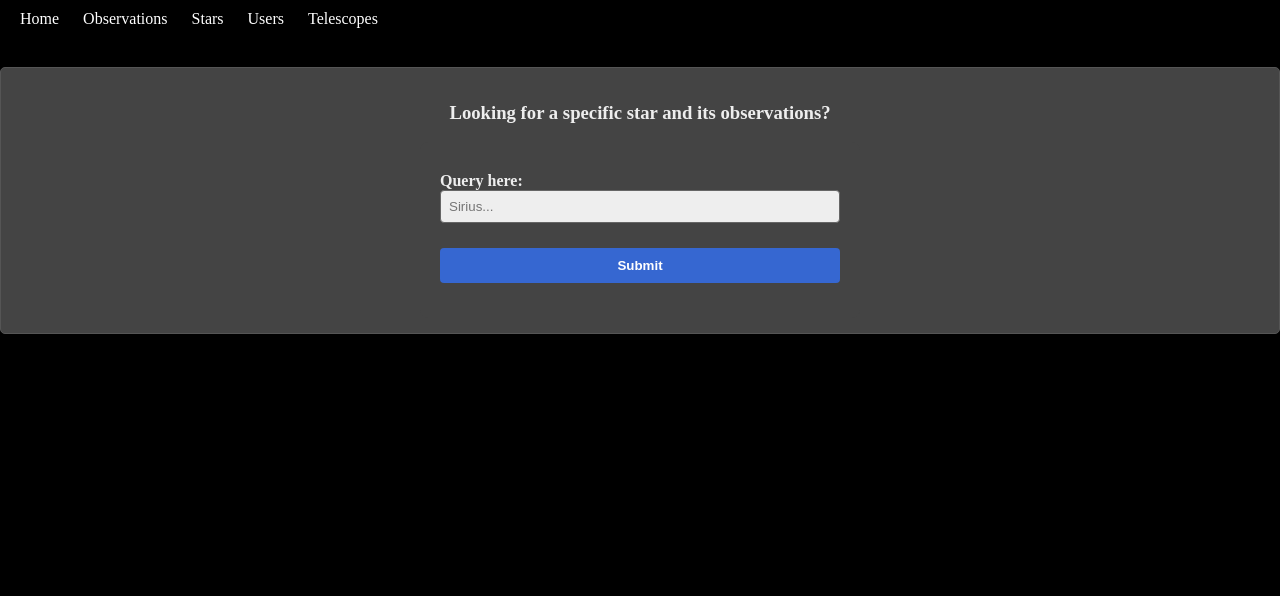
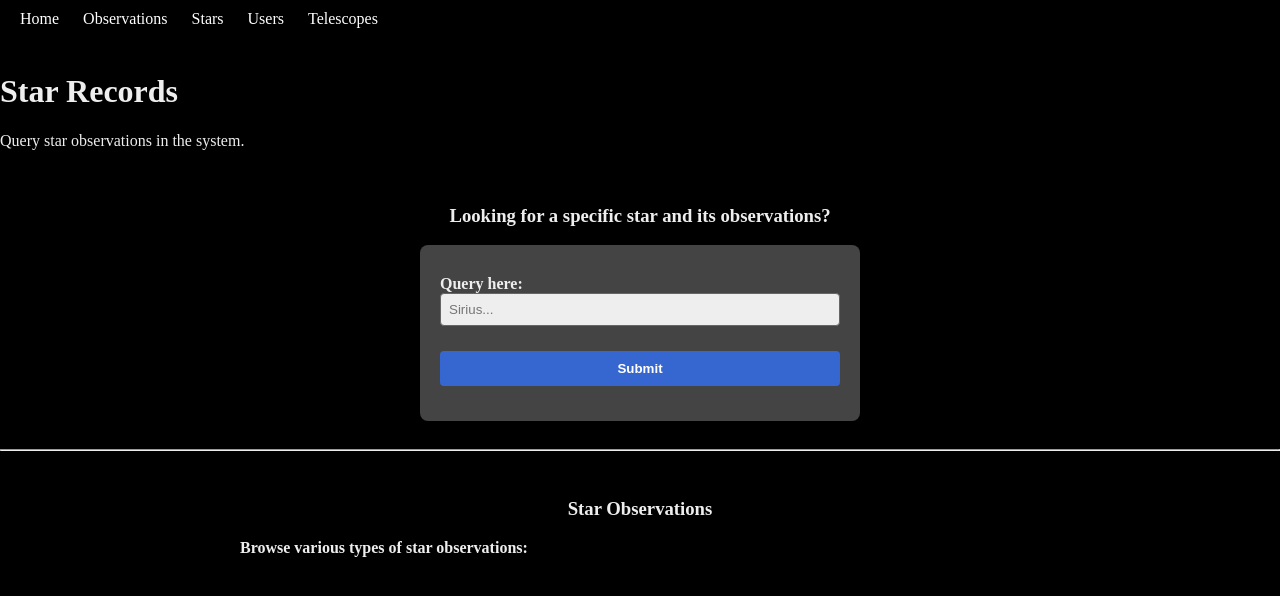
Before and after one commit to Shreyas31/celestial_outpost, a Flask app: page /star/ in a window 1280 px wide. Shown: the top 596 px of the page. Run offline with Flask 3, Linux system fonts and the light colour scheme.

Commit message:
Updated star html with observation list

```diff
--- a/templates/star/home.html
+++ b/templates/star/home.html
@@ -3,17 +3,45 @@
 {% block title %}Stars{% endblock %}
 
 {% block content %}
+<body>
+  <header>
+    <h1>Star Records</h1>
+    <p>Query star observations in the system.</p>
+  </header>
+
 {% if error %}
   <div class="error">{{ error }}</div>
 {% endif %}
 
-<div class="content">
+{% if success %}
+  <div class="success">{{ success }}</div>
+{% endif %}
+
+<div class="container">
   <h3>Looking for a specific star and its observations?</h3>
 
   <form action="{{ url_for('star.query_star') }}" method="POST">
     <label for="f_starname">Query here:</label>
-    <input name="f_starname" id="f_starname" placeholder="Sirius..." type="text">
+    <input name="f_starname" id="f_starname" placeholder="Sirius..." type="text" required>
     <input type="submit">
   </form>
 </div>
+
+<hr>
+
+<div class="container">
+  <h3> Star Observations</h3>
+  <strong>Browse various types of star observations:</strong>
+  <p>
+    {% for i in range(stars|length) %}
+    <ul>
+      <li>
+        <div class="content">
+          {{ stars[i].name }} was observed by <strong>{{counts[i]}}</strong> observers.
+        </div>
+      </li>
+    </ul>
+    {% endfor %}
+  </p>
+</div>
 {% endblock %}
```
